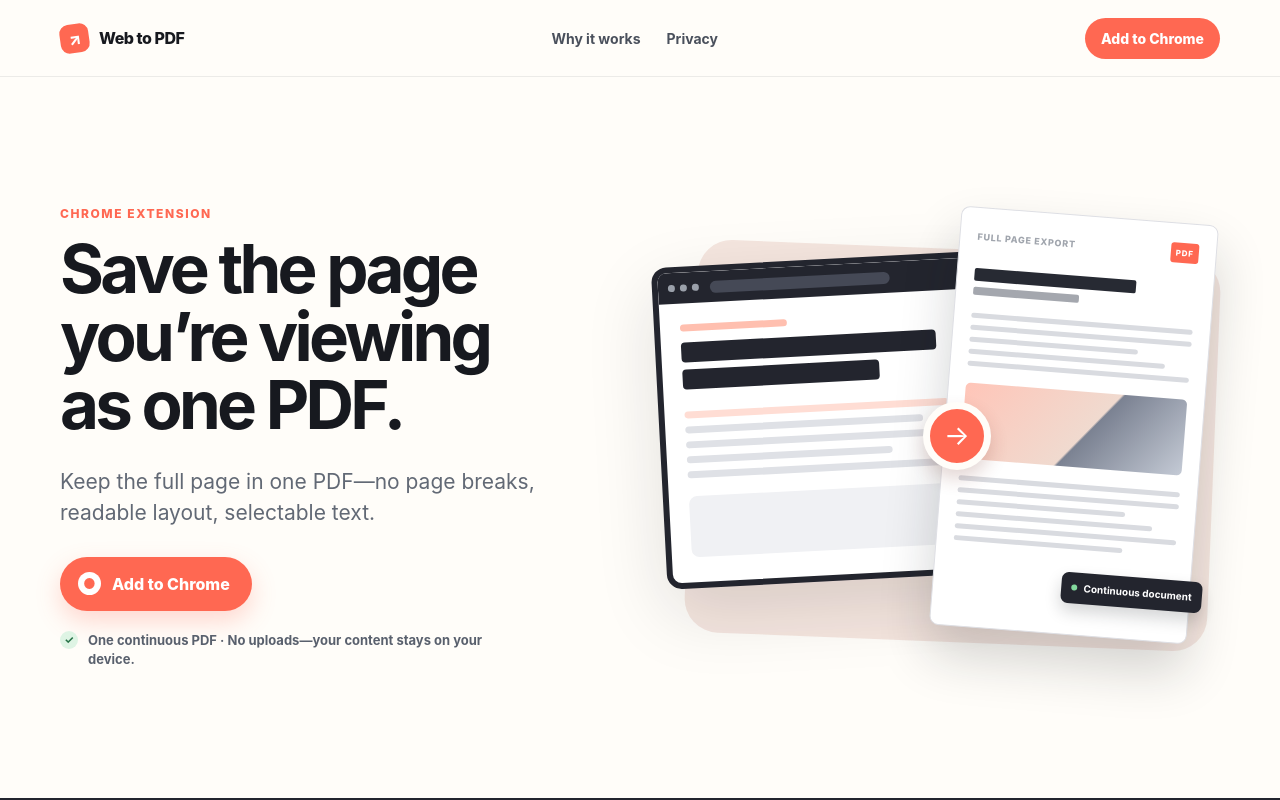
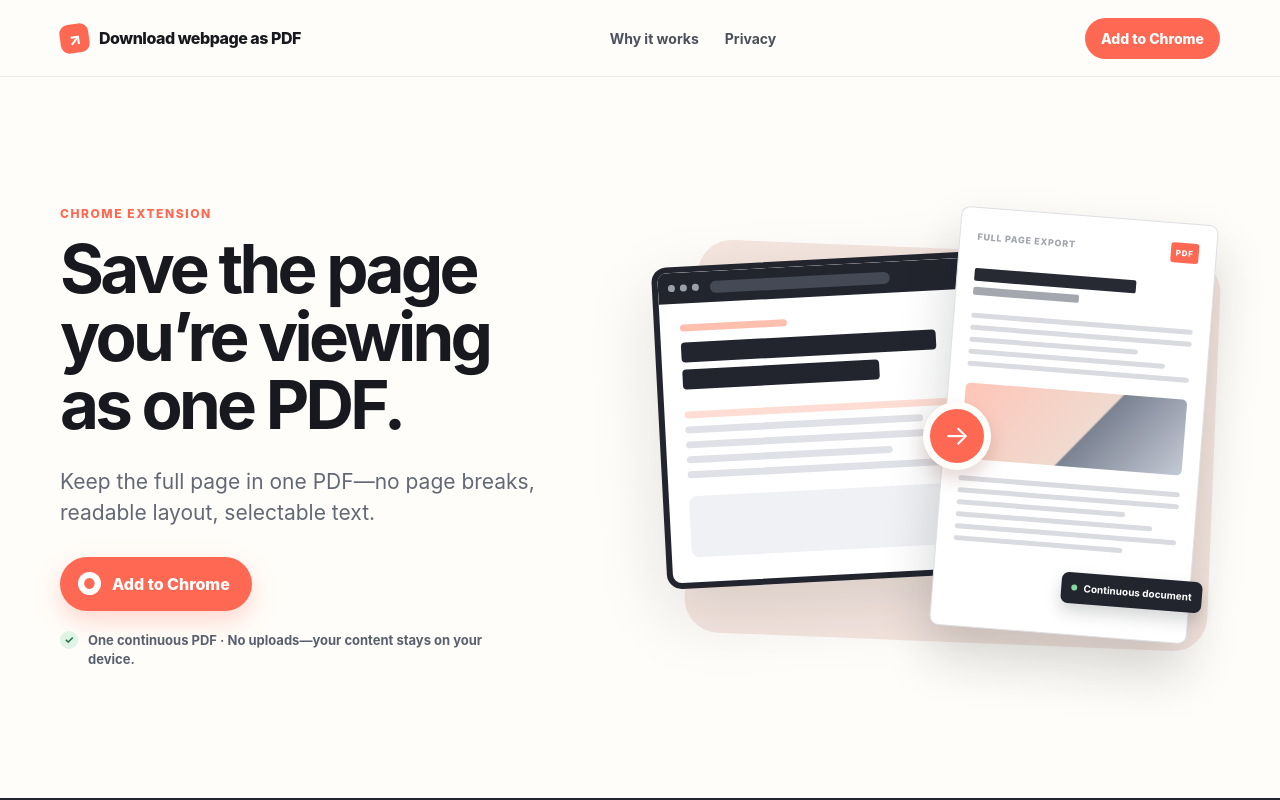
Before and after one commit to guless-cyber/hello-word, a plain HTML site: page index.html in a window 1280 px wide. Shown: the top 800 px of the page. Drawn offline with Linux system fonts and the light colour scheme.

Commit message:
Rename header and footer brand

```diff
--- a/index.html
+++ b/index.html
@@ -507,7 +507,7 @@
   <body>
     <header class="site-header">
       <div class="shell nav">
-        <a class="brand" href="#top" aria-label="Web to PDF home"><span class="brand-mark" aria-hidden="true">↗</span>Web to PDF</a>
+        <a class="brand" href="#top" aria-label="Download webpage as PDF home"><span class="brand-mark" aria-hidden="true">↗</span>Download webpage as PDF</a>
         <nav class="nav-links" aria-label="Primary navigation">
           <a href="#benefits">Why it works</a>
           <a href="#privacy">Privacy</a>
@@ -738,7 +738,7 @@
 
     <footer class="site-footer" id="privacy">
       <div class="shell footer-row">
-        <a class="brand" href="#top"><span class="brand-mark" aria-hidden="true">↗</span>Web to PDF</a>
+        <a class="brand" href="#top"><span class="brand-mark" aria-hidden="true">↗</span>Download webpage as PDF</a>
         <span>Made for pages that deserve to stay whole.</span>
         <nav class="footer-links" aria-label="Footer navigation"><a href="#benefits">Benefits</a><a href="#faq">FAQ</a><a href="#top">Top</a></nav>
       </div>
```
